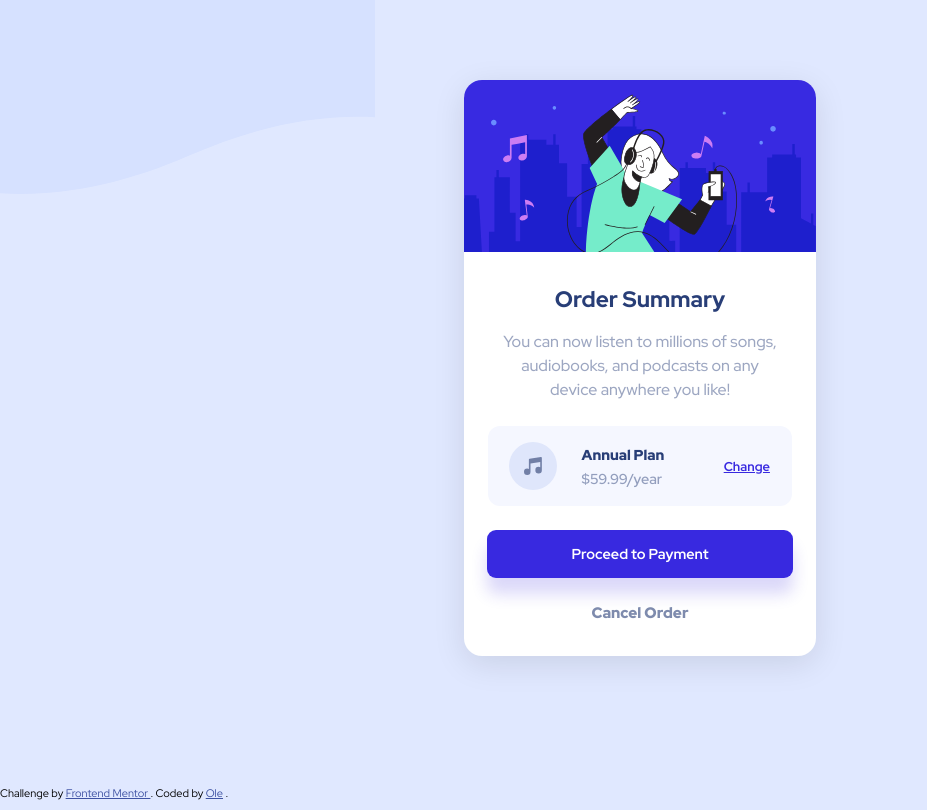
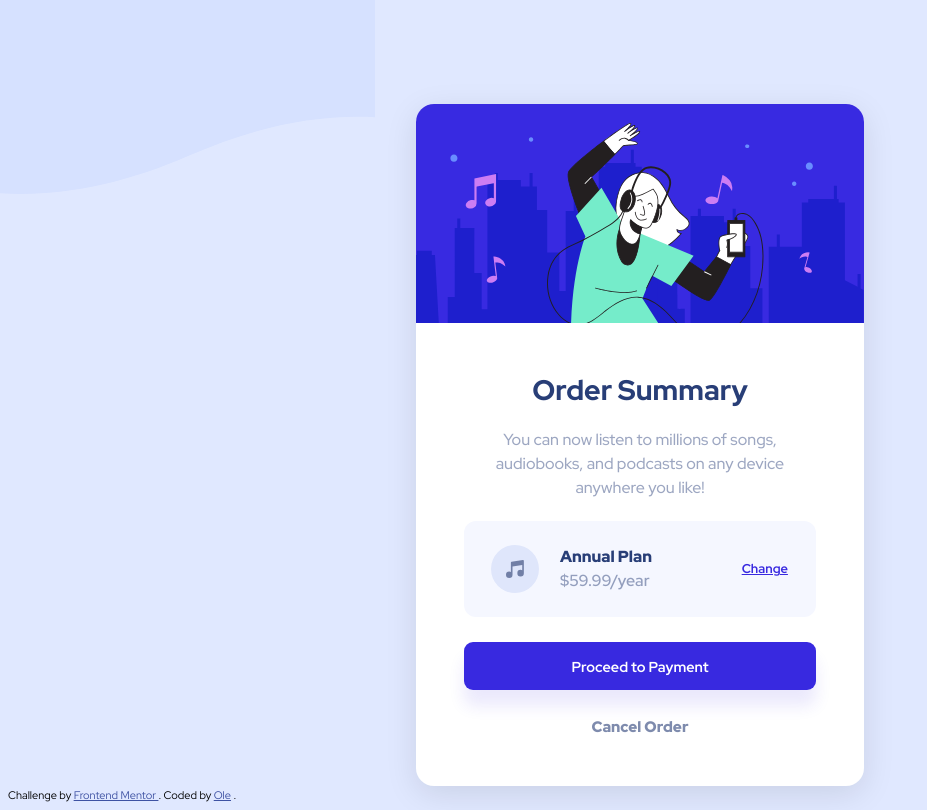
Before and after one commit to owi92/order-summary-component-main, a plain HTML site: page index.html in a window 1280 px wide. Shown: the whole page, without its empty margins (0-927 px from the left). Drawn offline with Linux system fonts and the light colour scheme.

Commit message:
wip: desktop design

```diff
--- a/style.css
+++ b/style.css
@@ -4,6 +4,7 @@
     background
 ================*/
 body {
+  position: relative;
   background: url(images/pattern-background-mobile.svg);
   background-color: hsl(225, 100%, 94%);
   background-repeat: no-repeat;
@@ -17,12 +18,12 @@ body {
 ==========*/
 .card {
   margin: auto;
-  margin-top: 7vh;
-  padding-bottom: 2rem;
+  margin-top: min(13vw, 5rem);
+  padding-bottom: min(8.5vw, 3rem);
   border-radius: 18px;
 
   background-color: #fff;
-  max-width: min(100%, 22rem);
+  max-width: min(100%, 28rem);
 
   box-shadow: 0 0.5rem 2rem rgba(0, 0, 0, 0.1);
 }
@@ -33,9 +34,9 @@ body {
 }
 
 .card__heading {
-  font-size: 1.4rem;
+  font-size: min(5.9vw, 1.77rem);
   text-align: center;
-  padding-top: 0.75rem;
+  padding-top: min(3vw, 1.5rem);
 
   font-weight: 800;
   color: hsl(223, 50%, 31%);
@@ -43,7 +44,7 @@ body {
 
 .card__description {
   text-align: center;
-  padding: 0 2rem;
+  padding: 0 min(8.5vw, 3rem);
 
   font-weight: 500;
   color: hsl(224, 23%, 55%, 0.7);
@@ -59,8 +60,9 @@ body {
   gap: 0;
   grid-template-columns: 25% 50% 25%;
 
-  margin: 1.5rem;
-  padding: 1rem 0.6rem;
+  margin: min(2rem, 2vw) min(5.5vw, 3rem);
+  margin-top: 1.3rem;
+  padding: min(4.5vw, 1.5rem) 0.6rem;
   border-radius: 12px;
 }
 
@@ -70,17 +72,17 @@ body {
 
 .card__heading-price,
 .card__price {
-  margin-left: 0.8rem;
+  margin-left: min(3vw, 0.2rem);
 }
 
 .card__heading-price {
-  font-size: 0.9rem;
+  font-size: min(4vw, 1rem);
   font-weight: 900;
   color: hsl(223, 50%, 31%);
 }
 
 .card__price {
-  font-size: 0.9rem;
+  font-size: min(3.7vw, 1rem);
   font-weight: 600;
   color: hsl(224, 23%, 55%, 0.75);
 }
@@ -93,6 +95,7 @@ body {
   font-family: 'red hat display', sans-serif;
 
   text-decoration: underline;
+  text-decoration-thickness: 1.3px;
   background-color: hsl(225, 100%, 98%);
 
   transition: all 0.2s ease-in-out;
@@ -121,19 +124,18 @@ body {
   background-color: hsl(245, 75%, 52%);
   font-weight: 700;
   font-size: 0.9rem;
+  margin: 1.5rem min(5.5vw, 3rem);
 
-  width: 87%;
   padding: 1em 4em;
-  margin-bottom: 1rem;
   border-radius: 9px;
-
-  box-shadow: 0 1rem 1rem hsl(245, 75%, 52%, 0.18);
+  width: min(87.4%, 22rem);
+  box-shadow: 0 1rem 1rem hsl(245, 75%, 52%, 0.1);
 }
 
 .card__btn-cancel {
   border: none;
   background-color: transparent;
-  margin-top: 1.5rem;
+  margin-top: 2vw;
 
   font-size: 0.95rem;
   font-weight: 900;
```
